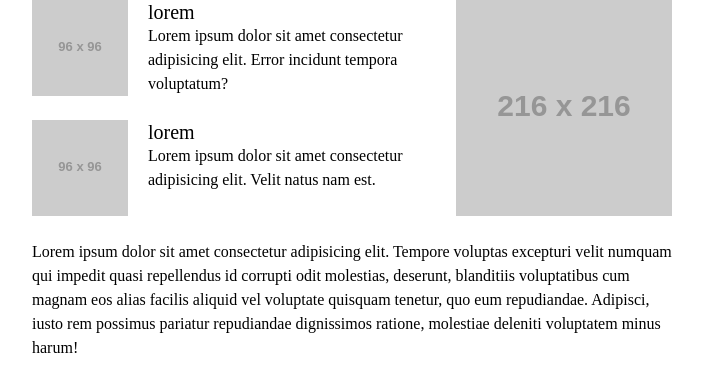
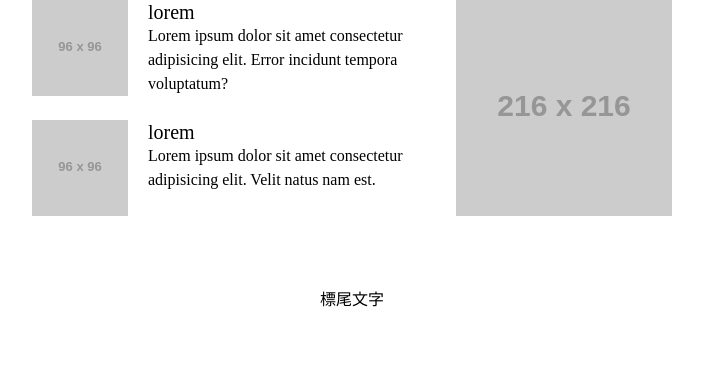
Before and after one commit to Brook072/week1_pixelPerfactKata, a plain HTML site: page index.html in a window 1280 px wide. Shown: the whole page, without its empty margins (288-991 px from the left). Drawn offline with Linux system fonts and the light colour scheme; placeholder pictures from the web are drawn by us.

Commit message:
5th update
refer to TA's suggestion

```diff
--- a/index.html
+++ b/index.html
@@ -14,14 +14,14 @@
                 <li class="item flex mr20">
                     <img src="https://fakeimg.pl/96/" alt="" class="pic96 mr20">
                     <div class="text_wrapper">
-                        <p class="title">lorem</p>
+                        <h2 class="title">lorem</h2>
                         <p class="text">Lorem ipsum dolor sit amet consectetur adipisicing elit. Error incidunt tempora voluptatum?</p>
                     </div>
                 </li>
                 <li class="item flex mr20">
                     <img src="https://fakeimg.pl/96/" alt="" class="pic96 mr20">
                     <div class="text_wrapper">
-                        <p class="title">lorem</p>
+                        <h2 class="title">lorem</h2>
                         <p class="text">Lorem ipsum dolor sit amet consectetur adipisicing elit. Velit natus nam est.</p>
                     </div>
                 </li>
@@ -29,7 +29,7 @@
             <img src="https://fakeimg.pl/216/" alt="" class="pic216">
         </div>
         <footer>
-            <p class="text">Lorem ipsum dolor sit amet consectetur adipisicing elit. Tempore voluptas excepturi velit numquam qui impedit quasi repellendus id corrupti odit molestias, deserunt, blanditiis voluptatibus cum magnam eos alias facilis aliquid vel voluptate quisquam tenetur, quo eum repudiandae. Adipisci, iusto rem possimus pariatur repudiandae dignissimos ratione, molestiae deleniti voluptatem minus harum!</p>
+            <p class="text">標尾文字</p>
         </footer>
     </div>
 </body>
--- a/index.scss
+++ b/index.scss
@@ -5,6 +5,7 @@
 .container{
     max-width: 640px;
     margin: 0 auto;
+    line-height: 1.5;
 }
 
 .flex{
@@ -30,9 +31,16 @@
 
 .text{
     font-size: 16px;
-    line-height: 1.5;
 }
 
 .pic216{
     height: 216px;
 }
+
+footer{
+    .text{
+        padding-top: 48px;
+        padding-bottom: 48px;
+        text-align: center;
+    }
+}
```
Also changed, not shown: index.css, 1 other file.
